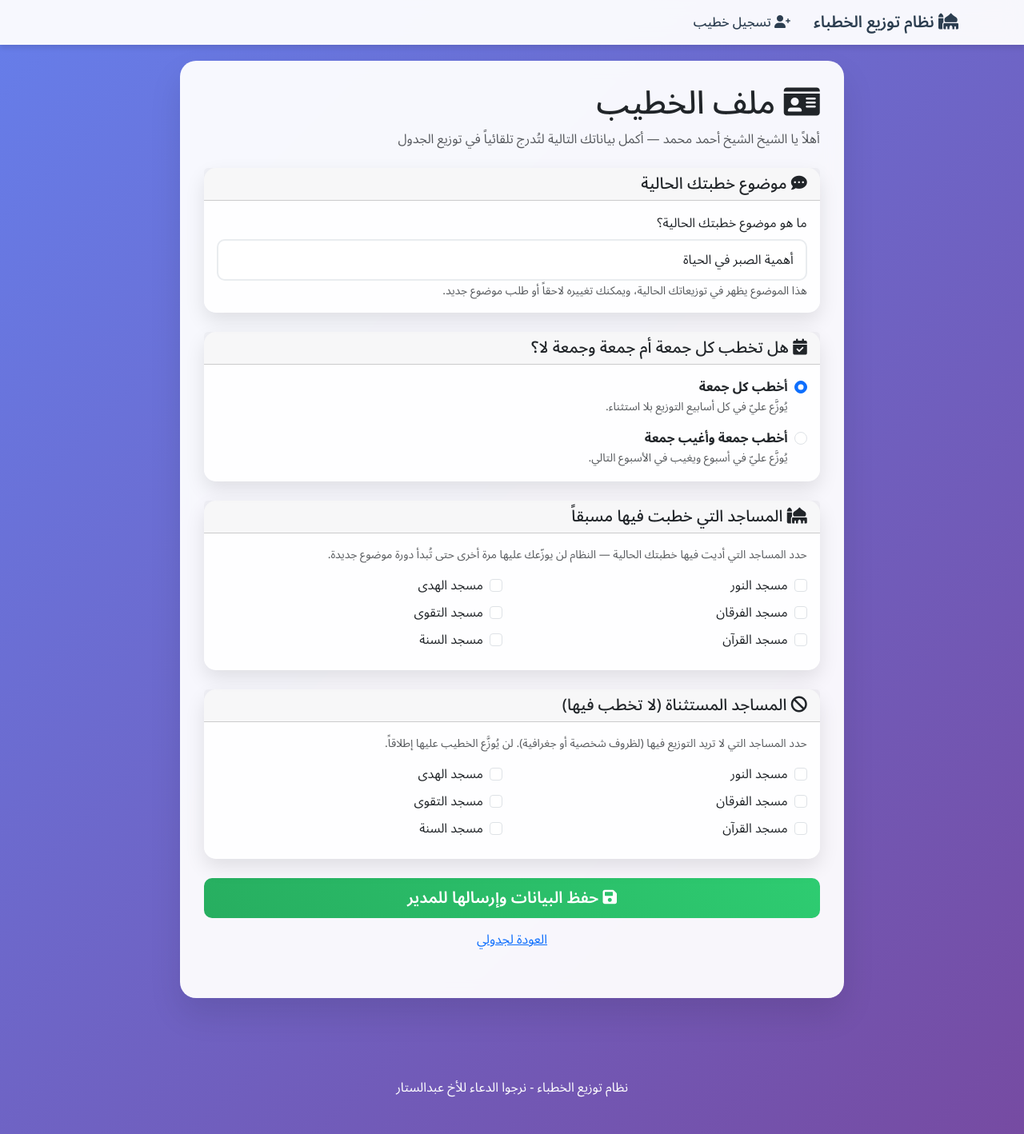
After one commit to abdomakrt/mosqi, a Flask app: template templates/my_profile.html in a window 1280 px wide. The commit adds this page. Shown: the whole page at 80% size. Run offline with Flask 3, Linux system fonts and the light colour scheme; the template is opened without the code that fills it: values that come from a table or form of the project are taken from there, others are empty.

Commit message:
feat: صفحة ملف الخطيب (موضوع + مساجد + نظام توفر) والظهور التلقائي في التوزيع
المشكلة: الخطيب الذي سجّل بنفسه كان يفتقر لبيانات التوزيع:
موضوع الخطبة الحالية، المساجد التي خطب فيها، المساجد المستثناة،
وهل يخطب كل جمعة أم جمعة وجمعة لا.

الحل:
1) /my/profile (جديد): صفحة يملأ فيها الخطيب بياناته:
   - موضوع الخطبة الحالية
   - المساجد المزارة مسبقاً (checkboxes)
   - المساجد المستثناة (checkboxes)
   - نظام التوفر (كل جمعة / جمعة وجمعة) + إزاحة الدورة
2) التسجيل يوجّه الخطيب لهذه الصفحة مباشرة عبر رمز مؤقت (token)
   يُحفظ في app_setting ويُستهلك بعد الحفظ — لا يحتاج تسجيل دخول
3) /my يعرض تنبيهاً + زر 'إكمال ملفي' إذا لم يكتمل الملف
   وزر 'تعديل ملفي' متاح دائماً بعد الدخول
4) محرك التوزيع (get_available_khutbas) يستبعد:
   - الخطباء غير المعتمدين (is_active = 0)
   - الخطباء الذين لم يكملوا ملفهم
   فبعد موافقة المدير يظهر الخطيب تلقائياً في التوزيع
5) الموافقة (allow) ترفض التفعيل قبل اكتمال الملف
6) الإعدادات: عمود 'الملف' (مكتمل / ناقص) + تعطيل زر السماح عند النقص
7) الخطيب الذي يضيفه المدير: ملفه مكتمل ومفعّل فوراً (يظهر بال توزيع مباشرة)

قاعدة البيانات:
- عمود khateb.profile_complete (بلا default عمداً: القديم يبقى NULL ويُعامل كمكتمل)
- migrate.py يحوّل القديم إلى 1 ويبقى idempotent

إصلاح: أصناف أخطاء Bootstrap (alert-error -> alert-danger) في base.html

لم يتأثر: توزيع الأسابيع، الموضوع الجديد، الموضوع الموسمي، الاعتذار والتراجع،
النسخ الاحتياطي، كلمة مرور المدير، الظروف الخاصة.

```diff
--- a/app.py
+++ b/app.py
@@ -14,6 +14,7 @@ from sqlalchemy import inspect as sa_inspect
 import json
 import os
 import re
+import secrets
 import shutil
 import sqlite3
 import sys
@@ -373,6 +374,8 @@ class Khateb(db.Model):
     alternate_offset = db.Column(db.Integer, default=0)
     forbidden_mosques = db.Column(db.Text, default='[]')  # JSON array of mosque IDs
     password_hash = db.Column(db.String(255))  # كلمة مرور الخطيب المشفّرة
+    # بلا default عمداً: الأسطر القديمة تبقى NULL (ملفهم جاهز) والجديد يُضبط على 0 صراحةً
+    profile_complete = db.Column(db.Integer)
     is_active = db.Column(db.Integer, default=0)  # 1 = مفعّل، 0 = في انتظار موافقة المدير
     pending_topic = db.Column(db.String(300), nullable=True)  # موضوع مقترح بانتظار اعتماد المدير
     pending_topic_mode = db.Column(db.String(20), nullable=True)  # reset = من جديد / after_current = بعد إنهاء المساجد
@@ -401,6 +404,16 @@ class Khateb(db.Model):
         """إرجاع قائمة المساجد المزارة"""
         return json.loads(self.mosques_visited or '[]')
 
+    def has_profile(self):
+        """هل أكمل الخطيب ملفه؟ (موضوع الخطبة + المساجد المستثناة + نظام التوفر)
+
+        الخطباء المسجلون قبل هذه الميزة ملفهم جاهز تلقائياً
+        (قيمة profile_complete = NULL تُعامل كمكتمل).
+        """
+        if self.profile_complete is None:
+            return True
+        return bool(self.profile_complete)
+
     def is_seasonal_active(self):
         """هل يوجد موضوع موسمي ساري الآن؟"""
         if not self.seasonal_topic or not self.seasonal_until:
@@ -522,7 +535,12 @@ class DistributionEngine:
         return friday_date + timedelta(days=7)
 
     def get_available_khutbas(self, target_friday=None):
-        """الحصول على قائمة الخطباء المتاحين (غير في راحة)"""
+        """الحصول على قائمة الخطباء المتاحين للتوزيع
+
+        يُستبعد:
+        - الخطباء غير المعتمدين من المدير (is_active = 0)
+        - الخطباء الذين لم يكملوا ملفهم (موضوع الخطبة + المساجد المزارة + نظام التوفر)
+        """
         # حسب طلب المستخدم: تجاهل نظام الراحة عند التوزيع الأولي
         khutbas = Khateb.query.all()
         available = []
@@ -531,6 +549,12 @@ class DistributionEngine:
             # استخدام رقم الأسبوع لتحديد دورية "أسبوع متاح / أسبوع غير متاح"
             week_index = target_friday.isocalendar()[1] + target_friday.year * 100
         for khateb in khutbas:
+            # معتمد من المدير فقط
+            if khateb.is_active not in (1, True):
+                continue
+            # يجب أن يكون قد أكمل ملفه (الخطباء القدامى ملفهم جاهز)
+            if not khateb.has_profile():
+                continue
             mode = khateb.availability_mode or 'always'
             if mode == 'alternate' and week_index is not None:
                 offset = khateb.alternate_offset or 0
@@ -727,7 +751,9 @@ def init_sample_data():
                 name=khateb_data["name"],
                 phone=khateb_data["phone"],
                 current_topic=khateb_data["topic"],
-                mosques_visited=json.dumps([])
+                mosques_visited=json.dumps([]),
+                profile_complete=1,
+                is_active=1
             )
             db.session.add(khateb)
 
@@ -825,12 +851,13 @@ def add_khateb():
         availability_mode=availability_mode,
         alternate_offset=alternate_offset,
         forbidden_mosques=json.dumps([int(m) for m in forbidden_mosques]),
-        is_active=0,
+        profile_complete=1,
+        is_active=1,
     )
     db.session.add(khateb)
     db.session.commit()
 
-    flash('تم إضافة الخطيب %s بنجاح. الحساب في انتظار موافقة المدير لتفعيل الدخول.' % name, 'success')
+    flash('تم إضافة الخطيب %s بنجاح. سيظهر في التوزيع تلقائياً.' % name, 'success')
     return redirect(url_for('khutbas'))
 
 
@@ -1936,13 +1963,27 @@ def register():
             alternate_offset=0,
             forbidden_mosques=json.dumps([]),
             password_hash=generate_password_hash(password),
+            profile_complete=0,
             is_active=0,
         )
         db.session.add(khateb)
         db.session.commit()
 
-        flash('تم تسجيل طلبك بنجاح. سيتم تفعيل حسابك بعد موافقة مدير النظام، ثم يمكنك الدخول برقم جوالك وكلمة المرور.', 'success')
-        return redirect(url_for('login'))
+        # رمز مؤقت يتيح للخطيب إكمال ملفه (موضوع الخطبة + المساجد + نظام التوفر)
+        # قبل موافقة المدير، دون الحاجة لتسجيل الدخول.
+        token = secrets.token_urlsafe(24)
+        app_setting = AppSetting.query.get('register_token_%s' % token)
+        if app_setting:
+            db.session.delete(app_setting)
+        db.session.add(AppSetting(
+            key='register_token_%s' % token,
+            value=json.dumps({'khateb_id': khateb.id, 'created': datetime.utcnow().isoformat()}),
+            updated_at=datetime.utcnow()
+        ))
+        db.session.commit()
+
+        flash('تم تسجيل طلبك بنجاح. أكمل بياناتك الآن (موضوع الخطبة والمساجد)، ثم بانتظار موافقة المدير.', 'success')
+        return redirect(url_for('my_profile_setup', token=token))
 
     return render_template('register.html')
 
@@ -1953,6 +1994,88 @@ def logout():
     logout_session()
     flash('تم تسجيل الخروج', 'success')
     return redirect(url_for('login'))
+
+
+@app.route('/my/profile', methods=['GET', 'POST'])
+def my_profile_setup():
+    """صفحة ملف الخطيب: موضوع الخطبة الحالية + المساجد المزارة + المستثناة + نظام التوفر
+
+    يمكن الوصول إليها:
+    - بعد التسجيل مباشرة عبر رمز مؤقت (token) قبل موافقة المدير.
+    - بعد تسجيل الدخول (لتعديل البيانات لاحقاً).
+    """
+    khateb = None
+    token = (request.values.get('token', '') or '').strip()
+
+    if token:
+        setting = AppSetting.query.get('register_token_%s' % token)
+        if not setting:
+            flash('رابط الإعداد غير صالح أو انتهت صلاحيته، يرجى تسجيل الدخول أو إعادة التسجيل', 'error')
+            return redirect(url_for('login'))
+        try:
+            data = json.loads(setting.value or '{}')
+        except Exception:
+            data = {}
+        khateb = Khateb.query.get(data.get('khateb_id'))
+        if not khateb:
+            flash('تعذّر العثور على الحساب', 'error')
+            return redirect(url_for('login'))
+    else:
+        khateb = current_khateb()
+        if not khateb:
+            flash('يرجى تسجيل الدخول أولاً', 'error')
+            return redirect(url_for('login'))
+
+    if request.method == 'POST':
+        topic = (request.form.get('current_topic', '') or '').strip()
+        visited_raw = request.form.getlist('visited_mosques')
+        forbidden_raw = request.form.getlist('forbidden_mosques')
+        availability_mode = request.form.get('availability_mode', 'always')
+        if availability_mode not in ('always', 'alternate'):
+            availability_mode = 'always'
+        try:
+            alternate_offset = int(request.form.get('alternate_offset', 0) or 0)
+        except (TypeError, ValueError):
+            alternate_offset = 0
+
+        if not topic:
+            flash('يرجى كتابة موضوع خطبتك الحالية', 'error')
+        else:
+            # تحويل القوائم إلى أرقام صحيحة
+            try:
+                visited = sorted({int(m) for m in visited_raw})
+                forbidden = sorted({int(m) for m in forbidden_raw})
+            except (TypeError, ValueError):
+                visited, forbidden = [], []
+
+            khateb.current_topic = topic[:300]
+            khateb.mosques_visited = json.dumps(visited)
+            khateb.forbidden_mosques = json.dumps(forbidden)
+            khateb.availability_mode = availability_mode
+            khateb.alternate_offset = alternate_offset
+            khateb.profile_complete = 1
+            db.session.add(khateb)
+
+            # استهلاك الرمز المؤقت بعد الحفظ
+            if token:
+                setting = AppSetting.query.get('register_token_%s' % token)
+                if setting:
+                    db.session.delete(setting)
+            db.session.commit()
+
+            flash('تم حفظ بياناتك بنجاح. حسابك الآن بانتظار موافقة مدير النظام، وسيظهر تلقائياً في توزيع الجدول بعد الموافقة.', 'success')
+            return redirect(url_for('login'))
+
+    mosques = Mosque.query.order_by(Mosque.name).all()
+    visited = set(khateb.get_visited_mosques_list())
+    forbidden = set(khateb.get_forbidden_mosques_list())
+
+    return render_template('my_profile.html',
+                           khateb=khateb,
+                           mosques=mosques,
+                           visited=visited,
+                           forbidden=forbidden,
+                           token=token)
 
 
 # ============================================
@@ -2223,11 +2346,16 @@ def khateb_allow(khateb_id):
         flash('حساب الشيخ %s مفعّل بالفعل' % khateb.name, 'info')
         return redirect(url_for('settings'))
 
+    # لا يُسمح بالدخول قبل اكتمال بيانات الخطيب (موضوع الخطبة + المساجد + نظام التوفر)
+    if not khateb.has_profile():
+        flash('لا يمكن السماح للشيخ %s بالدخول قبل أن يكمل بياناته (موضوع الخطبة والمساجد ونظام التوفر).' % khateb.name, 'error')
+        return redirect(url_for('settings'))
+
     khateb.is_active = 1
     db.session.add(khateb)
     db.session.commit()
 
-    flash('تم السماح للشيخ %s بالدخول. يستطيع الآن الدخول برقم جواله وكلمة المرور التي اختارها.' % khateb.name, 'success')
+    flash('تم السماح للشيخ %s بالدخول. سيظهر تلقائياً في توزيع الجدول عند إنشاء التوزيع.' % khateb.name, 'success')
     return redirect(url_for('settings'))
 
 
@@ -2265,10 +2393,17 @@ def khateb_toggle_active(khateb_id):
     db.session.add(khateb)
     db.session.commit()
 
+    if khateb.is_active and not khateb.has_profile():
+        msg = 'تم تفعيل دخول الخطيب — لكن لم يكمل بياناته بعد، لن يظهر في التوزيع حتى يكملها.'
+    elif khateb.is_active:
+        msg = 'تم تفعيل دخول الخطيب'
+    else:
+        msg = 'تم إيقاف دخول الخطيب'
+
     return jsonify({
         'success': True,
         'is_active': khateb.is_active,
-        'message': 'تم تفعيل دخول الخطيب' if khateb.is_active else 'تم إيقاف دخول الخطيب'
+        'message': msg
     })
 
 
--- a/migrate.py
+++ b/migrate.py
@@ -33,6 +33,7 @@ CREATE_TABLES = [
 MIGRATIONS = {
     'khateb': [
         ('password_hash', 'TEXT'),
+        ('profile_complete', 'INTEGER'),
         ('is_active', 'INTEGER DEFAULT 0'),
         ('pending_topic', 'VARCHAR(300)'),
         ('pending_topic_mode', 'VARCHAR(20)'),
@@ -98,6 +99,10 @@ def run_migrations(db_path=DB_PATH, verbose=True):
         if _table_exists(cursor, 'khateb'):
             if 'is_active' in _existing_columns(cursor, 'khateb'):
                 cursor.execute("UPDATE khateb SET is_active = 1 WHERE is_active IS NULL")
+            # الخطباء المسجلون قبل هذا التحديث كانت بياناتهم جاهزة من المدير،
+            # أما المنضمون الجدد فيُسجّلون بقيمة 0 صراحةً حتى يكملوا ملفهم.
+            if 'profile_complete' in _existing_columns(cursor, 'khateb'):
+                cursor.execute("UPDATE khateb SET profile_complete = 1 WHERE profile_complete IS NULL")
             if 'forbidden_mosques' in _existing_columns(cursor, 'khateb'):
                 cursor.execute("UPDATE khateb SET forbidden_mosques = '[]' WHERE forbidden_mosques IS NULL")
             if 'mosques_visited' in _existing_columns(cursor, 'khateb'):
--- a/templates/base.html
+++ b/templates/base.html
@@ -359,7 +359,8 @@
                 {% with messages = get_flashed_messages(with_categories=true) %}
                     {% if messages %}
                         {% for category, message in messages %}
-                            <div class="alert alert-{{ category }} fade-in" role="alert">
+                            {% set alert_type = 'danger' if category == 'error' else category %}
+                            <div class="alert alert-{{ alert_type }} fade-in" role="alert">
                                 <i class="fas fa-{{ 'check-circle' if category == 'success' else 'exclamation-triangle' if category == 'error' else 'info-circle' }}"></i>
                                 {{ message }}
                             </div>
--- /dev/null
+++ b/templates/my_profile.html
@@ -0,0 +1,205 @@
+{% extends "base.html" %}
+
+{% block title %}ملف الخطيب - نظام توزيع الخطباء{% endblock %}
+
+{% block content %}
+<div class="row">
+    <div class="col-12">
+        <div class="mb-4">
+            <h1><i class="fas fa-id-card"></i> ملف الخطيب</h1>
+            <p class="text-muted">
+                أهلاً يا الشيخ {{ khateb.name }} — أكمل بياناتك التالية لتُدرج تلقائياً في توزيع الجدول
+            </p>
+        </div>
+    </div>
+</div>
+
+{% if not khateb.profile_complete %}
+<div class="row mb-4">
+    <div class="col-12">
+        <div class="alert alert-info">
+            <i class="fas fa-info-circle"></i>
+            هذه البيانات ضرورية لتوزيع المساجد عليك بشكل صحيح.
+            بعد حفظها، سيراجعها مدير النظام وسمح لك بالدخول،
+            وتظهر تلقائياً في جدول التوزيع.
+        </div>
+    </div>
+</div>
+{% endif %}
+
+<form method="POST"
+      action="{% if token %}{{ url_for('my_profile_setup', token=token) }}{% else %}{{ url_for('my_profile_setup') }}{% endif %}"
+      novalidate>
+    <div class="row mb-4">
+        <div class="col-12">
+            <div class="card">
+                <div class="card-header">
+                    <h5 class="mb-0"><i class="fas fa-comment-dots"></i> موضوع خطبتك الحالية</h5>
+                </div>
+                <div class="card-body">
+                    <label for="currentTopic" class="form-label">ما هو موضوع خطبتك الحالية؟</label>
+                    <input type="text" class="form-control" id="currentTopic" name="current_topic"
+                           maxlength="300" required
+                           value="{{ khateb.current_topic if khateb.current_topic != 'موضوع افتراضي' else '' }}"
+                           placeholder="مثال: فضل الله ورعاه — حديث إنما الأعمال بالنيات">
+                    <small class="text-muted">
+                        هذا الموضوع يظهر في توزيعاتك الحالية، ويمكنك تغييره لاحقاً أو طلب موضوع جديد.
+                    </small>
+                </div>
+            </div>
+        </div>
+    </div>
+
+    <div class="row mb-4">
+        <div class="col-12">
+            <div class="card">
+                <div class="card-header">
+                    <h5 class="mb-0"><i class="fas fa-calendar-check"></i> هل تخطب كل جمعة أم جمعة وجمعة لا؟</h5>
+                </div>
+                <div class="card-body">
+                    <div class="form-check mb-3">
+                        <input class="form-check-input" type="radio" name="availability_mode"
+                               id="modeAlways" value="always"
+                               {% if khateb.availability_mode != 'alternate' %}checked{% endif %}>
+                        <label class="form-check-label" for="modeAlways">
+                            <strong>أخطب كل جمعة</strong>
+                            <br>
+                            <small class="text-muted">
+                                يُوزَّع عليّ في كل أسابيع التوزيع بلا استثناء.
+                            </small>
+                        </label>
+                    </div>
+
+                    <div class="form-check">
+                        <input class="form-check-input" type="radio" name="availability_mode"
+                               id="modeAlternate" value="alternate"
+                               {% if khateb.availability_mode == 'alternate' %}checked{% endif %}>
+                        <label class="form-check-label" for="modeAlternate">
+                            <strong>أخطب جمعة وأغيب جمعة</strong>
+                            <br>
+                            <small class="text-muted">
+                                يُوزَّع عليّ في أسبوع ويغيب في الأسبوع التالي.
+                            </small>
+                        </label>
+                    </div>
+
+                    <div class="mt-3" id="offsetWrap"
+                         {% if khateb.availability_mode != 'alternate' %}style="display:none;"{% endif %}>
+                        <label for="alternateOffset" class="form-label">
+                            رقم الأسبوع الذي تبدأ به دورتك (اختياري)
+                        </label>
+                        <input type="number" class="form-control" id="alternateOffset" name="alternate_offset"
+                               min="0" max="10" value="{{ khateb.alternate_offset or 0 }}">
+                        <small class="text-muted">
+                            اتركه 0 إن لم تكن لديك تفضيلات خاصة — سيبدأ النظام الترتيب تلقائياً.
+                        </small>
+                    </div>
+                </div>
+            </div>
+        </div>
+    </div>
+
+    <div class="row mb-4">
+        <div class="col-12">
+            <div class="card">
+                <div class="card-header">
+                    <h5 class="mb-0"><i class="fas fa-mosque"></i> المساجد التي خطبت فيها مسبقاً</h5>
+                </div>
+                <div class="card-body">
+                    <p class="text-muted small">
+                        حدد المساجد التي أديت فيها خطبتك الحالية — النظام لن يوزّعك عليها مرة أخرى
+                        حتى تُبدأ دورة موضوع جديدة.
+                    </p>
+                    {% if mosques %}
+                    <div class="row">
+                        {% for mosque in mosques %}
+                        <div class="col-md-6 mb-2">
+                            <div class="form-check">
+                                <input class="form-check-input" type="checkbox"
+                                       name="visited_mosques" value="{{ mosque.id }}"
+                                       id="vmosque{{ mosque.id }}"
+                                       {% if mosque.id in visited %}checked{% endif %}>
+                                <label class="form-check-label" for="vmosque{{ mosque.id }}">
+                                    {{ mosque.name }}
+                                </label>
+                            </div>
+                        </div>
+                        {% endfor %}
+                    </div>
+                    {% else %}
+                    <div class="alert alert-warning mb-0">
+                        <i class="fas fa-exclamation-triangle"></i>
+                        لا توجد مساجد مسجلة في النظام حالياً. أبلغ مدير النظام لإضافة المساجد،
+                        ثم عد لتحديث هذه الصفحة.
+                    </div>
+                    {% endif %}
+                </div>
+            </div>
+        </div>
+    </div>
+
+    <div class="row mb-4">
+        <div class="col-12">
+            <div class="card">
+                <div class="card-header">
+                    <h5 class="mb-0"><i class="fas fa-ban"></i> المساجد المستثناة (لا تخطب فيها)</h5>
+                </div>
+                <div class="card-body">
+                    <p class="text-muted small">
+                        حدد المساجد التي لا تريد التوزيع فيها (لظروف شخصية أو جغرافية).
+                        لن يُوزَّع الخطيب عليها إطلاقاً.
+                    </p>
+                    {% if mosques %}
+                    <div class="row">
+                        {% for mosque in mosques %}
+                        <div class="col-md-6 mb-2">
+                            <div class="form-check">
+                                <input class="form-check-input" type="checkbox"
+                                       name="forbidden_mosques" value="{{ mosque.id }}"
+                                       id="fmosque{{ mosque.id }}"
+                                       {% if mosque.id in forbidden %}checked{% endif %}>
+                                <label class="form-check-label" for="fmosque{{ mosque.id }}">
+                                    {{ mosque.name }}
+                                </label>
+                            </div>
+                        </div>
+                        {% endfor %}
+                    </div>
+                    {% else %}
+                    <p class="text-muted mb-0">لا توجد مساجد مسجلة بعد.</p>
+                    {% endif %}
+                </div>
+            </div>
+        </div>
+    </div>
+
+    <div class="row mb-4">
+        <div class="col-12">
+            <button type="submit" class="btn btn-success btn-lg w-100"
+                    onclick="return confirm('هل تريد حفظ بياناتك؟');">
+                <i class="fas fa-save"></i> حفظ البيانات وإرسالها للمدير
+            </button>
+            {% if not token %}
+            <a href="{{ url_for('my') }}" class="btn btn-link w-100 mt-2">العودة لجدولي</a>
+            {% endif %}
+        </div>
+    </div>
+</form>
+{% endblock %}
+
+{% block extra_js %}
+<script>
+(function () {
+    var modeAlways = document.getElementById('modeAlways');
+    var modeAlternate = document.getElementById('modeAlternate');
+    var offsetWrap = document.getElementById('offsetWrap');
+
+    function toggleOffset() {
+        offsetWrap.style.display = modeAlternate.checked ? '' : 'none';
+    }
+
+    modeAlways.addEventListener('change', toggleOffset);
+    modeAlternate.addEventListener('change', toggleOffset);
+})();
+</script>
+{% endblock %}
--- a/templates/register.html
+++ b/templates/register.html
@@ -48,7 +48,8 @@
                         <i class="fas fa-user-plus"></i> تسجيل الطلب
                     </button>
                     <small class="text-muted d-block mt-2 text-center">
-                        يُحفظ الطلب في انتظار موافقة مدير النظام على صفحة الإعدادات.
+                        بعد التسجيل ستنتقل لصفحة تكمل فيها بياناتك (موضوع الخطبة والمساجد ونظام التوفر)،
+                        ثم بانتظار موافقة مدير النظام.
                     </small>
                 </form>
 
```
Also changed, not shown: templates/my.html (+21 -0 lines), templates/settings.html (+10 -1 lines).
